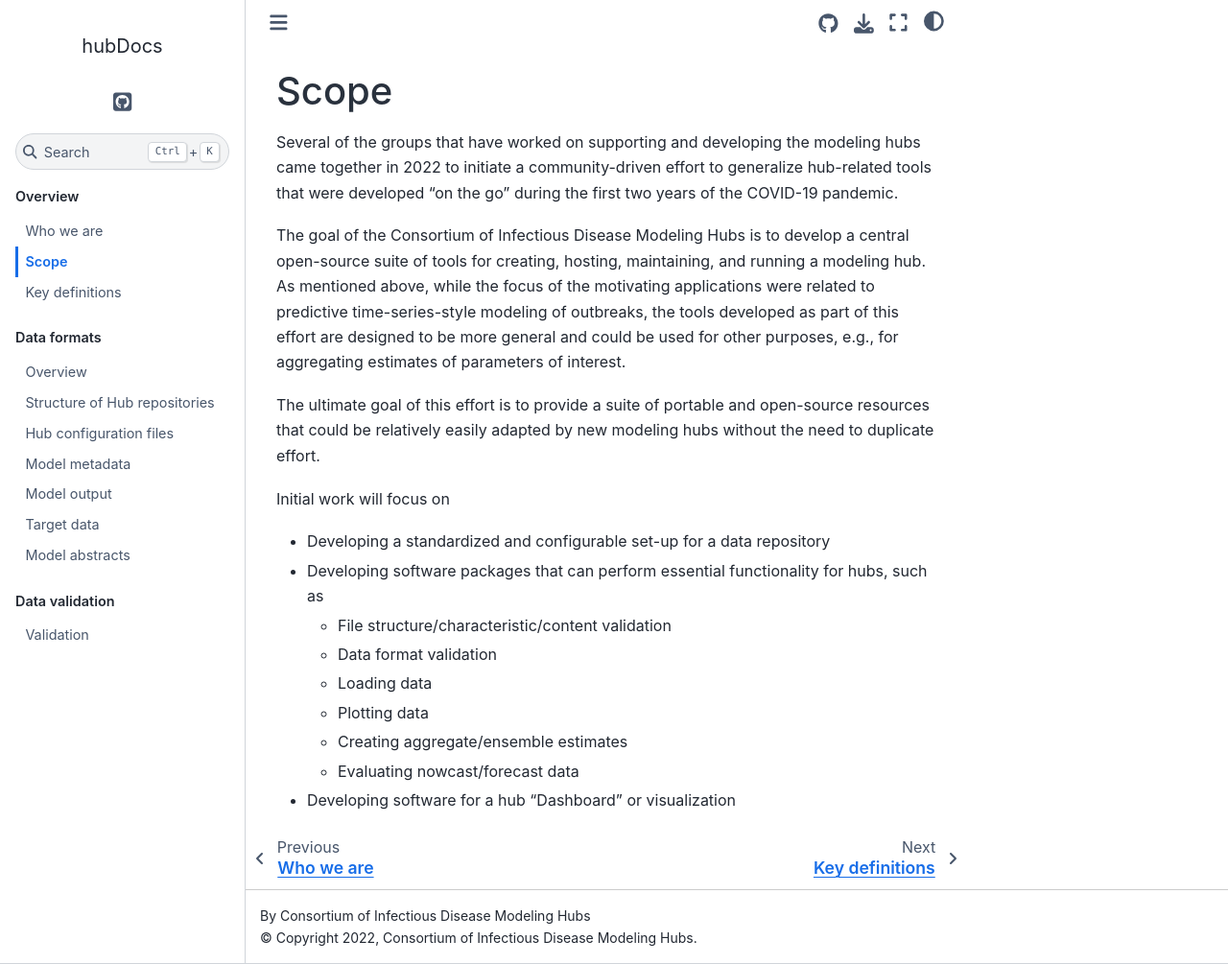
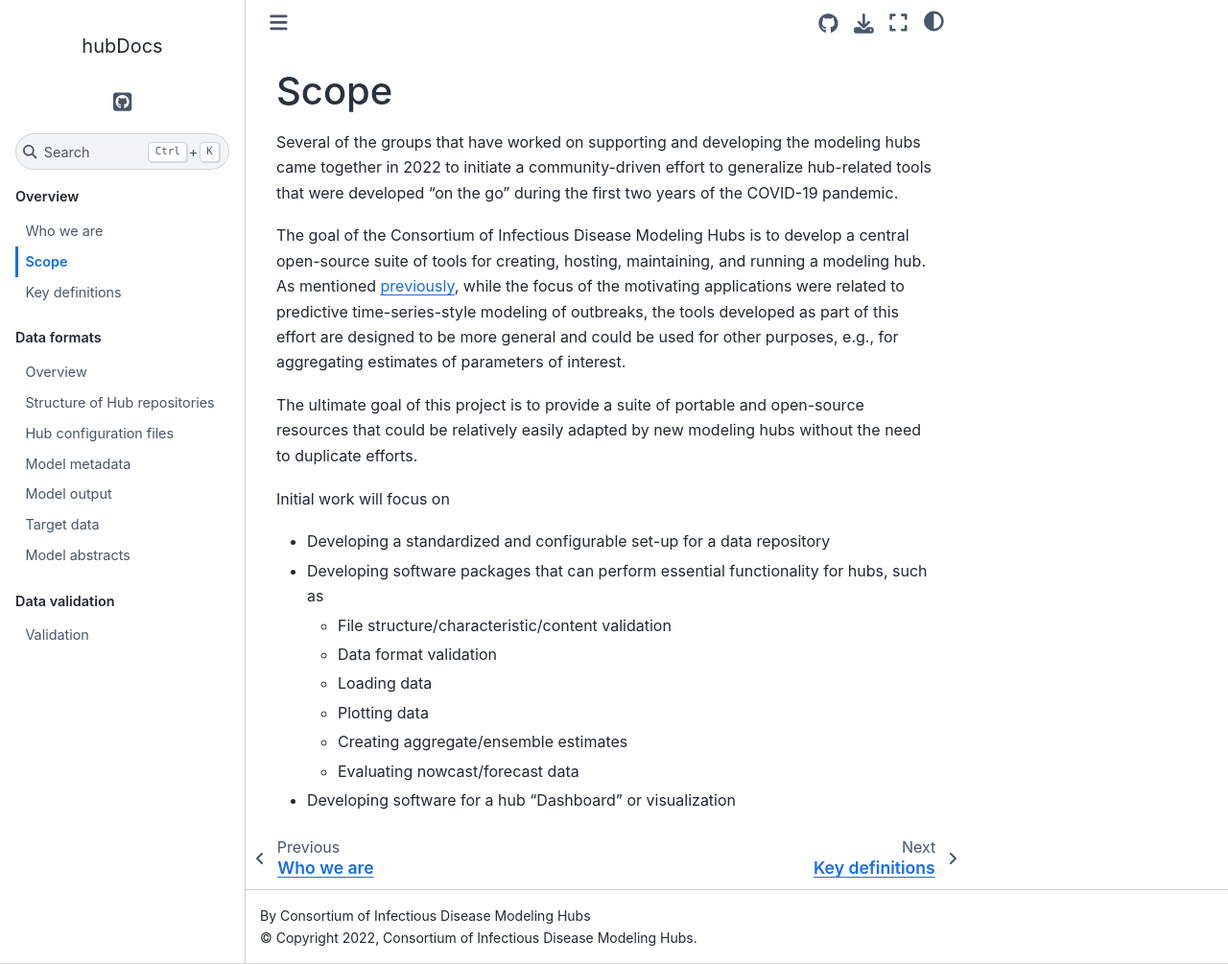
Before and after one commit to hubverse-org/hubDocs, a Sphinx documentation site: the page built from docs/source/overview/scope.md, in a window 1280 px wide and 1005 px high. Shown: the whole window at 96% size. Built offline with Sphinx 7.4.7 and the Sphinx Book theme 1.1.4, drawn with Linux system fonts in a browser that asks for light colours.

Commit message:
Small suggested edits

```diff
--- a/docs/source/overview/scope.md
+++ b/docs/source/overview/scope.md
@@ -2,9 +2,9 @@
 
 Several of the groups that have worked on supporting and developing the modeling hubs came together in 2022 to initiate a community-driven effort to generalize hub-related tools that were developed “on the go” during the first two years of the COVID-19 pandemic.
 
-The goal of the Consortium of Infectious Disease Modeling Hubs is to develop a central open-source suite of tools for creating, hosting, maintaining, and running a modeling hub. As mentioned above, while the focus of the motivating applications were related to predictive time-series-style modeling of outbreaks, the tools developed as part of this effort are designed to be more general and could be used for other purposes, e.g., for aggregating estimates of parameters of interest.
+The goal of the Consortium of Infectious Disease Modeling Hubs is to develop a central open-source suite of tools for creating, hosting, maintaining, and running a modeling hub. As mentioned [previously](https://hubdocs.readthedocs.io/en/latest/overview/who-we-are.html), while the focus of the motivating applications were related to predictive time-series-style modeling of outbreaks, the tools developed as part of this effort are designed to be more general and could be used for other purposes, e.g., for aggregating estimates of parameters of interest.
 
-The ultimate goal of this effort is to provide a suite of portable and open-source resources that could be relatively easily adapted by new modeling hubs without the need to duplicate effort.
+The ultimate goal of this project is to provide a suite of portable and open-source resources that could be relatively easily adapted by new modeling hubs without the need to duplicate efforts.
 
 Initial work will focus on
 
```
